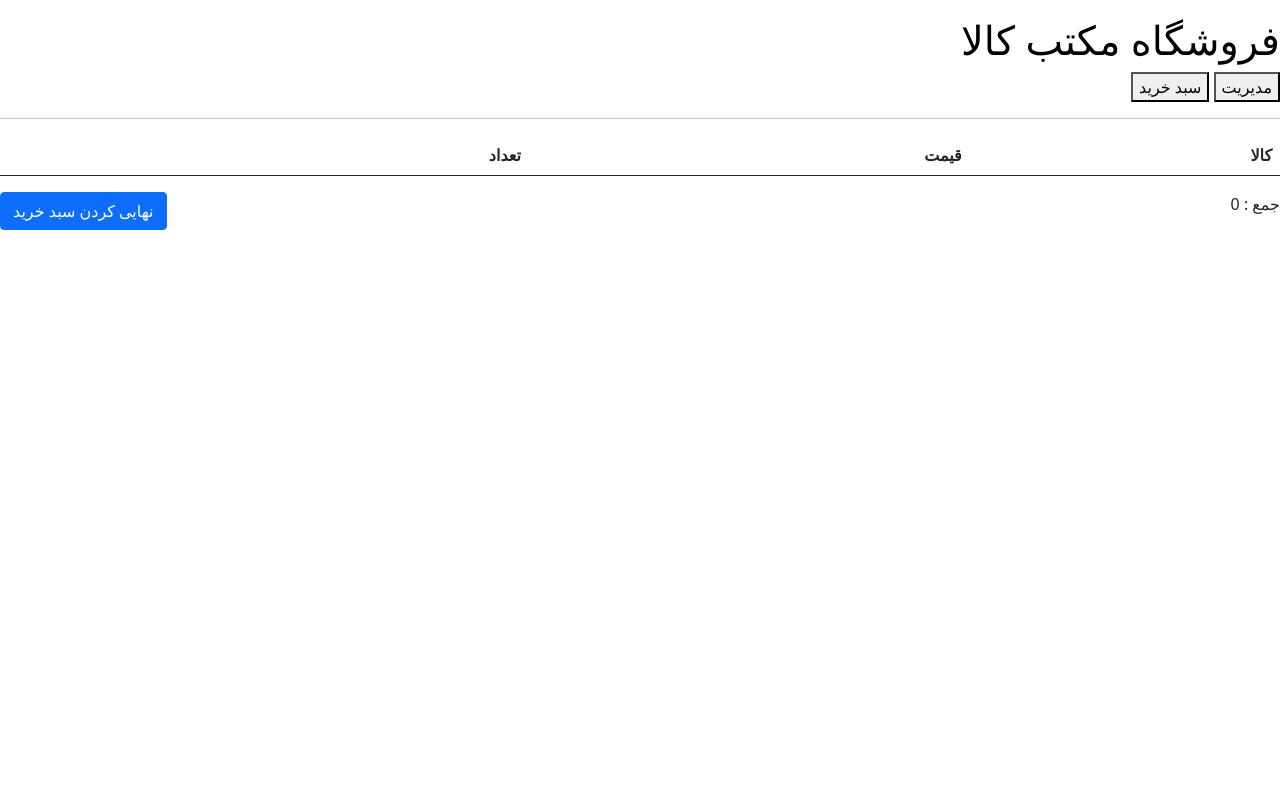
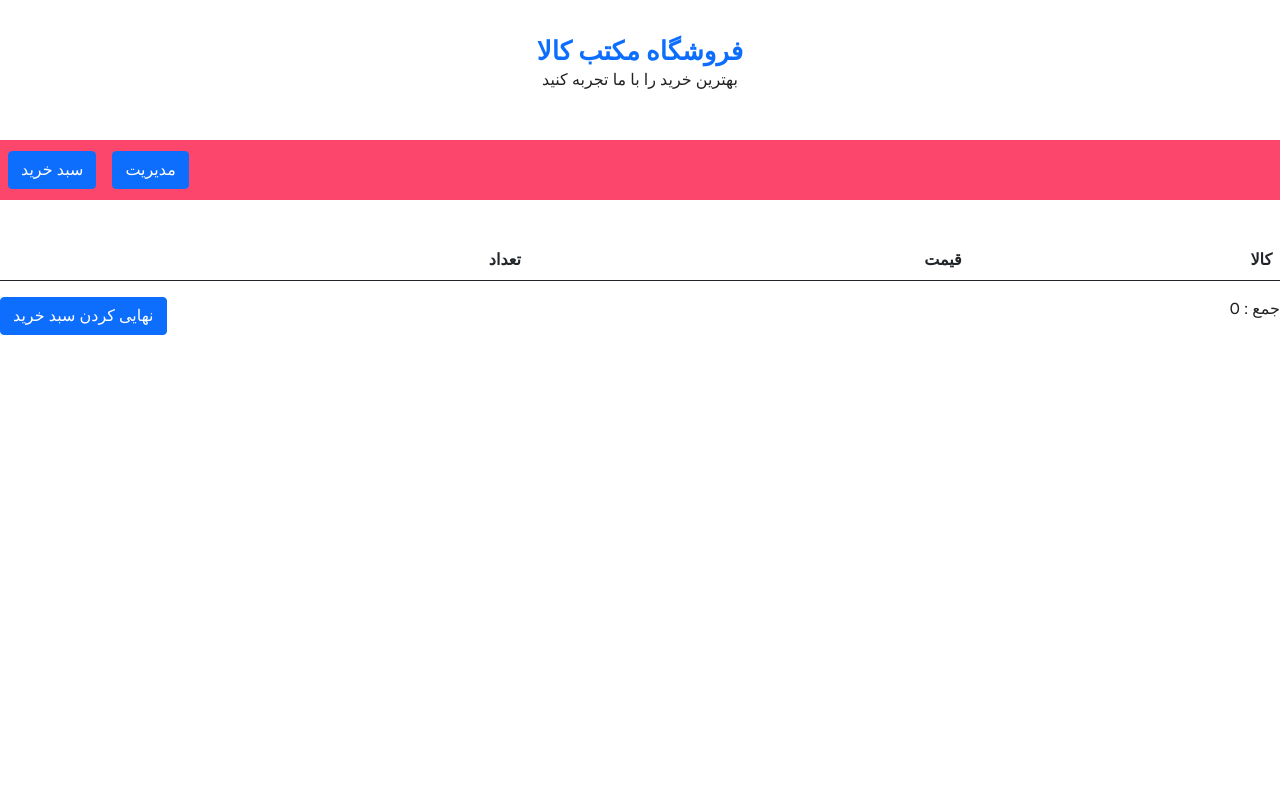
Before and after one commit to mmshojaefar/Store, a Flask app: page /basket/ in a window 1280 px wide. Run offline with Flask 2, Linux system fonts and the light colour scheme; the visitor is signed in with stand-in values (Sample User, id 1); lists and menus that the app fills with data are empty; some libraries are stand-ins or nearby versions.

Commit message:
base front

```diff
--- /dev/null
+++ b/Store/static/demo.css
@@ -0,0 +1,251 @@
+
+/* ******************************************************
+	Author URI: https://codeconvey.com/
+	Demo Purpose Only - May not require to add.
+	font-family: "Raleway",sans-serif;
+*********************************************************/
+
+@import url('https://fonts.googleapis.com/css?family=Raleway:400,500,600,700,800,900');
+
+
+html {
+  box-sizing: border-box;
+}
+*, *:before, *:after {
+  box-sizing: inherit;
+}
+
+article, header, section, aside, details, figcaption, figure, footer, header, hgroup, main, nav, section, summary {
+    display: block;
+}
+body {
+    background:#eee none repeat scroll 0 0;
+    color: #222;
+    font-size: 100%;
+    line-height: 24px;
+    margin: 0;
+	padding:0;
+	font-family: "Raleway",sans-serif;
+}
+a{
+	font-family: "Raleway",sans-serif;
+	text-decoration: none;
+	outline: none;
+}
+a:hover, a:focus {
+	color: #373e18;
+}
+
+h2 {
+    color: #1a0e0e;
+    font-size: 26px;
+    font-weight: 700;
+    margin: 0;
+    line-height: normal;
+	text-transform:uppercase;
+}
+h2 span {
+    display: block;
+    padding: 0;
+    font-size: 18px;
+    opacity: 0.7;
+    margin-top: 5px;
+	text-transform:uppercase;
+}
+
+#float-right{
+	float:right;
+}
+
+/* ******************************************************
+	Script Top
+*********************************************************/
+
+.ScriptTop {
+    background: #fff none repeat scroll 0 0;
+    float: left;
+    font-size: 0.69em;
+    font-weight: 600;
+    line-height: 2.2;
+    padding: 12px 0;
+    text-transform: uppercase;
+    width: 100%;
+}
+
+/* To Navigation Style 1*/
+.ScriptTop ul {
+    margin: 24px 0;
+    padding: 0;
+    text-align: left;
+}
+.ScriptTop li{
+	list-style:none;
+	display:inline-block;
+}
+.ScriptTop li a {
+    background: #6a4aed none repeat scroll 0 0;
+    color: #fff;
+    display: inline-block;
+    font-size: 14px;
+    font-weight: 600;
+    padding: 5px 18px;
+    text-decoration: none;
+    text-transform: capitalize;
+}
+.ScriptTop li a:hover{
+	background:#000;
+	color:#fff;
+}
+
+
+/* ******************************************************
+	Script Header
+*********************************************************/
+
+.ScriptHeader {
+    float: left;
+    width: 100%;
+    padding: 2em 0;
+}
+.rt-heading {
+    margin: 0 auto;
+	text-align:center;
+}
+
+.ScriptHeader h1{
+	font-family: "brandon-grotesque", "Brandon Grotesque", "Source Sans Pro", "Segoe UI", Frutiger, "Frutiger Linotype", "Dejavu Sans", "Helvetica Neue", Arial, sans-serif;
+  text-rendering: optimizeLegibility;
+  -webkit-font-smoothing: antialiased;
+    color: #6a4aed;
+    font-size: 26px;
+    font-weight: 700;
+    margin: 0;
+    line-height: normal;
+
+}
+.ScriptHeader h2 {
+    color: #312c8f;
+    font-size: 20px;
+    font-weight: 400;
+    margin: 5px 0 0;
+    line-height: normal;
+
+}
+.ScriptHeader h1 span {
+    display: block;
+    padding: 0;
+    font-size: 22px;
+    opacity: 0.7;
+    margin-top: 5px;
+
+}
+.ScriptHeader span {
+    display: block;
+    padding: 0;
+    font-size: 22px;
+    opacity: 0.7;
+    margin-top: 5px;
+}
+
+
+
+
+/* ******************************************************
+	Live Demo
+*********************************************************/
+
+
+
+
+
+/* ******************************************************
+	Responsive Grids
+*********************************************************/
+
+.rt-container {
+  margin: 0 auto;
+}
+.rt-row:before, .rt-row:after {
+  display: table;
+  line-height: 0;
+  content: "";
+}
+
+.rt-row:after {
+  clear: both;
+}
+[class^="col-rt-"] {
+  box-sizing: border-box;
+  -webkit-box-sizing: border-box;
+  -moz-box-sizing: border-box;
+  -o-box-sizing: border-box;
+  -ms-box-sizing: border-box;
+  padding: 0;
+  min-height: 1px;
+  position: relative;
+}
+
+
+@media (min-width: 768px) {
+  .rt-container {
+    width: 750px;
+  }
+  [class^="col-rt-"] {
+    float: left;
+    width: 49.9999999999%;
+  }
+  .col-rt-6, .col-rt-12 {
+    width: 100%;
+  }
+
+}
+
+@media (min-width: 1200px) {
+	.rt-container {
+		width: 100%;
+	}
+	.col-rt-1 {
+		width:16.6%;
+	}
+	.col-rt-2 {
+		width:30.33%;
+        padding-left: 20px;
+	}
+	.col-rt-3 {
+		width:50%;
+	}
+	.col-rt-4 {
+		width: 67.664%;
+	}
+	.col-rt-5 {
+		width: 83.33%;
+	}
+
+
+}
+
+@media only screen and (min-width:240px) and (max-width: 768px){
+	 .ScriptTop h1, .ScriptTop ul {
+		text-align: center;
+	}
+	.ScriptTop h1{
+		margin-top:0;
+		margin-bottom:15px;
+	}
+	.ScriptTop ul{
+		 margin-top:12px;
+	}
+
+	.ScriptHeader h1,
+	.ScriptHeader h2,
+	.scriptnav ul{
+		text-align:center;
+	}
+	.scriptnav ul{
+		 margin-top:12px;
+	}
+	#float-right{
+		float:none;
+	}
+
+}
--- /dev/null
+++ b/Store/static/style.css
@@ -0,0 +1,155 @@
+@import url('https://fonts.googleapis.com/css?family=Varela+Round');
+html, body {
+    overflow-x: hidden;
+    height: 100%;
+}
+body {
+    background: #fff;
+    padding: 0;
+    margin: 0;
+    font-family: 'Varela Round', sans-serif;
+}
+.header {
+    display: block;
+    margin: 0 auto;
+    width: 100%;
+    max-width: 100%;
+    box-shadow: none;
+    background-color: #FC466B;
+    position: fixed;
+    height: 60px!important;
+    overflow: hidden;
+    z-index: 10;
+}
+.main {
+    margin: 0 auto;
+    display: block;
+    height: 100%;
+    margin-top: 60px;
+}
+.mainInner{
+    display: table;
+    height: 100%;
+    width: 100%;
+    text-align: center;
+}
+.mainInner div{
+    display:table-cell;
+    vertical-align: middle;
+    font-size: 3em;
+    font-weight: bold;
+    letter-spacing: 1.25px;
+}
+#sidebarMenu {
+    overflow-y: scroll;
+    height: 100%;
+    position: fixed;
+    user-select: none;
+    right: 0;
+    width: 300px;
+    margin-top: 60px;
+    transform: translateX(+300px);
+    transition: transform 250ms ease-in-out;
+    background: linear-gradient(180deg, #FC466B 0%, #3F5EFB 100%);
+}
+
+.content_1{
+    margin-top: 100px;
+}
+.sidebarMenuInner{
+    margin:0;
+    padding:0;
+    border-top: 1px solid rgba(255, 255, 255, 0.10);
+
+}
+.sidebarMenuInner li{
+    list-style: none;
+    color: #fff;
+    text-transform: uppercase;
+    font-weight: bold;
+    padding: 20px;
+    cursor: pointer;
+    border-bottom: 1px solid rgba(255, 255, 255, 0.10);
+}
+.sidebarMenuInner li span{
+    display: block;
+    font-size: 14px;
+    color: rgba(255, 255, 255, 0.50);
+}
+.sidebarMenuInner li a{
+    color: #fff;
+    text-transform: uppercase;
+    font-weight: bold;
+    cursor: pointer;
+    text-decoration: none;
+}
+.sidebarMenuInner li:hover{
+    background: rgba(0, 0, 0, 0.10);
+}
+input[type="checkbox"]:checked ~ #sidebarMenu {
+    transform: translateX(0);
+}
+
+input[type=checkbox] {
+    transition: all 0.3s;
+    box-sizing: border-box;
+    display: none;
+}
+.sidebarIconToggle {
+    transition: all 0.3s;
+    box-sizing: border-box;
+    cursor: pointer;
+    position: absolute;
+    z-index: 99;
+    height: 100%;
+    width: 100%;
+    top: 22px;
+    right: 15px;
+    height: 22px;
+    width: 22px;
+}
+.spinner {
+    transition: all 0.3s;
+    box-sizing: border-box;
+    position: absolute;
+    height: 3px;
+    width: 100%;
+    background-color: #fff;
+}
+.horizontal {
+    transition: all 0.3s;
+    box-sizing: border-box;
+    position: relative;
+    float: right;
+    margin-top: 3px;
+}
+.diagonal.part-1 {
+    position: relative;
+    transition: all 0.3s;
+    box-sizing: border-box;
+    float: right;
+}
+.diagonal.part-2 {
+    transition: all 0.3s;
+    box-sizing: border-box;
+    position: relative;
+    float: right;
+    margin-top: 3px;
+}
+input[type=checkbox]:checked ~ .sidebarIconToggle > .horizontal {
+    transition: all 0.3s;
+    box-sizing: border-box;
+    opacity: 0;
+}
+input[type=checkbox]:checked ~ .sidebarIconToggle > .diagonal.part-1 {
+    transition: all 0.3s;
+    box-sizing: border-box;
+    transform: rotate(135deg);
+    margin-top: 8px;
+}
+input[type=checkbox]:checked ~ .sidebarIconToggle > .diagonal.part-2 {
+    transition: all 0.3s;
+    box-sizing: border-box;
+    transform: rotate(-135deg);
+    margin-top: -9px;
+}
--- a/Store/templates/base.html
+++ b/Store/templates/base.html
@@ -1,19 +1,50 @@
 <!DOCTYPE html>
 <html dir="rtl" lang="fa">
 <head>
+
     <meta charset="UTF-8">
     <meta name="viewport" content="width=device-width, initial-scale=1.0">
     <link rel="stylesheet" href="{{url_for('static', filename='lib/css/bootstrap.min.css')}}">
-    <link rel="stylesheet" href="{{url_for('static', filename='navbar.css')}}">
+    <link rel="stylesheet" href="{{url_for('static', filename='demo.css')}}">
+    <link rel="stylesheet" href="{{url_for('static', filename='style.css')}}">
+
     <title>{% block title %}{% endblock %}</title>
 </head>
+
 <body>
-    <div class="pt-3" >
-        <h1><a style="text-decoration: none; color:black;" href="/"> فروشگاه مکتب کالا </a></h1>
-        <button type="button" onclick="location.href='/admin/login/';" >مدیریت</button>
-        <button type="button" onclick="location.href='/basket/';" >سبد خرید</button>
-        <hr>
-        {% block content %}{% endblock %}
+        <header class="ScriptHeader">
+            <div class="rt-container container">
+                <div class="col-rt-12">
+                    <div class="rt-heading">
+                        <h1><a href="/" style=>فروشگاه مکتب کالا</a></h1>
+                        <p>بهترین خرید را با ما تجربه کنید</p>
+                    </div>
+                </div>
+            </div>
+        </header>
+
+
+        <section>
+            <div class="rt-container">
+                <div class="col-rt-12">
+                    <div class="Scriptcontent">
+
+                            <div class="d-flex justify-content-end header">
+                                <button type="button" class="btn m-2 btn-primary align-self-center " onclick="location.href='/admin/login/';" >مدیریت</button>
+                                <button type="button" class="btn m-2 btn-primary align-self-center " onclick="location.href='/basket/';" >سبد خرید</button>
+                                {% block header %}{% endblock %}
+                            </div>
+                    </div>
+                    <div class="content_1">
+                        {% block content %}{% endblock %}
+                    </div>
+                </div>
+            </div>
+        </section>
+
+
+
+
         <script src="{{url_for('static', filename='lib/js/jquery-3.4.1.min.js')}}"></script>
         <script src="{{url_for('static', filename='lib/js/bootstrap.min.js')}}"></script>
         {% block script %}{% endblock %}
```
Also changed, not shown: Store/templates/category.html (+20 -39 lines), Store/templates/index.html (line endings or trailing spaces), Store/templates/navbar.css (renamed from Store/static/navbar.css).
